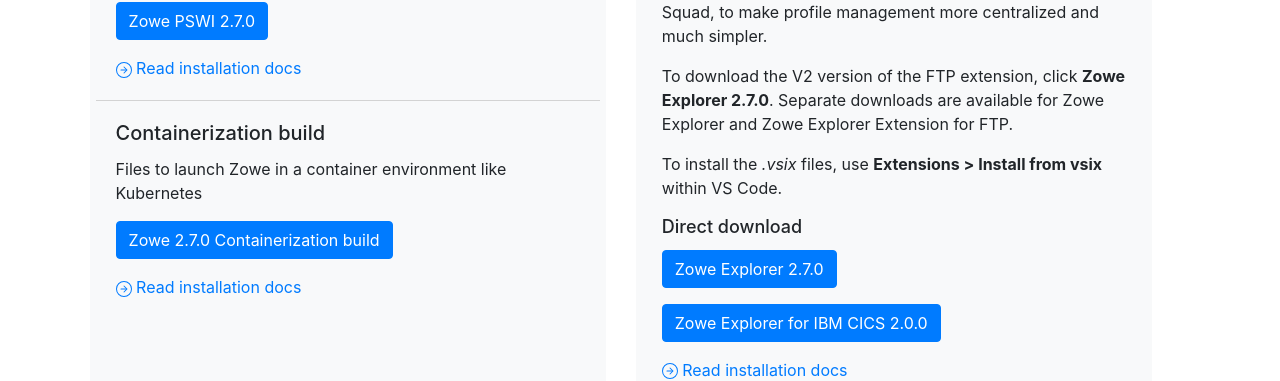
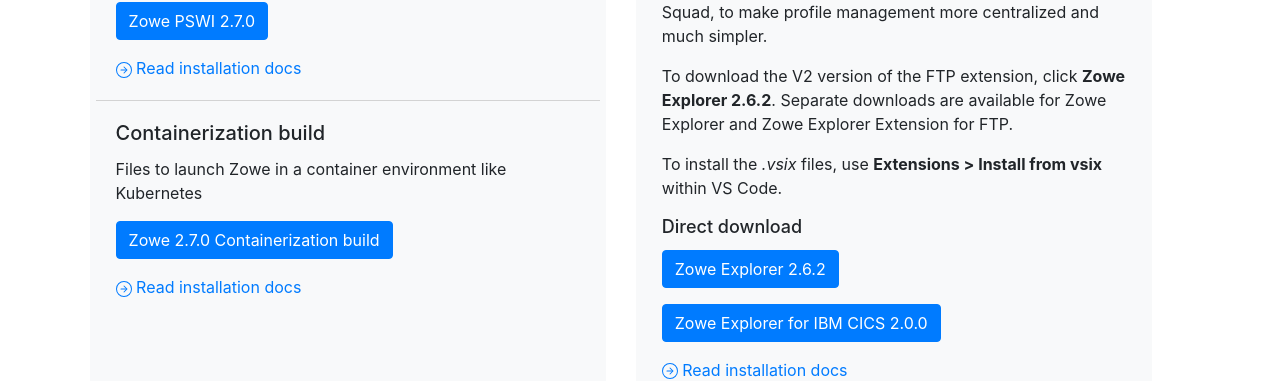
Before and after one commit to zowe/zowe.github.io, a Jekyll site: the page built from download.md, in a window 1280 px wide and 900 px high, scrolled down 1306 px. Shown: the part 194-575 px from the top of the window. Built offline with Jekyll 4.4.1, drawn with Linux system fonts in a browser that asks for light colours; our own code applies the rules of GitHub Pages for plain Markdown files.

Commit message:
Update explorer version to 2.6.2
Signed-off-by: ojcelis <oscarjay07@yahoo.com>

```diff
--- a/_data/releases.yml
+++ b/_data/releases.yml
@@ -9,7 +9,7 @@
     containerization_version: 2.7.0
     cli_version: 2.7.0
     cli_plugins_version: 2.7.0
-    explorer_version: 2.7.0
+    explorer_version: 2.6.2
     node_sdk_version: 2.7.0
     python_sdk_version: 2.7.0
     release_date: 2023-03-15
```
